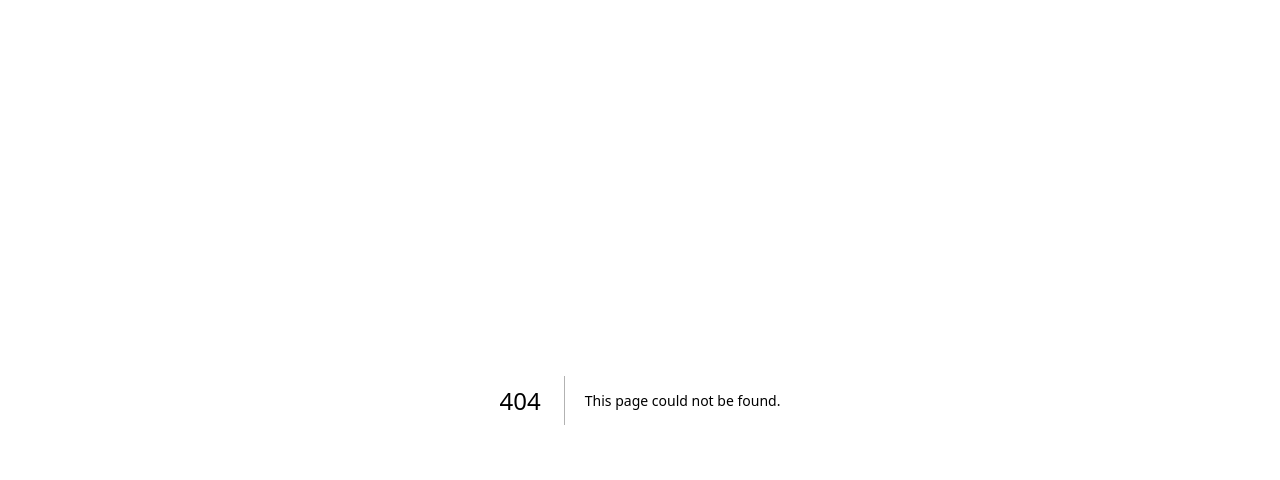
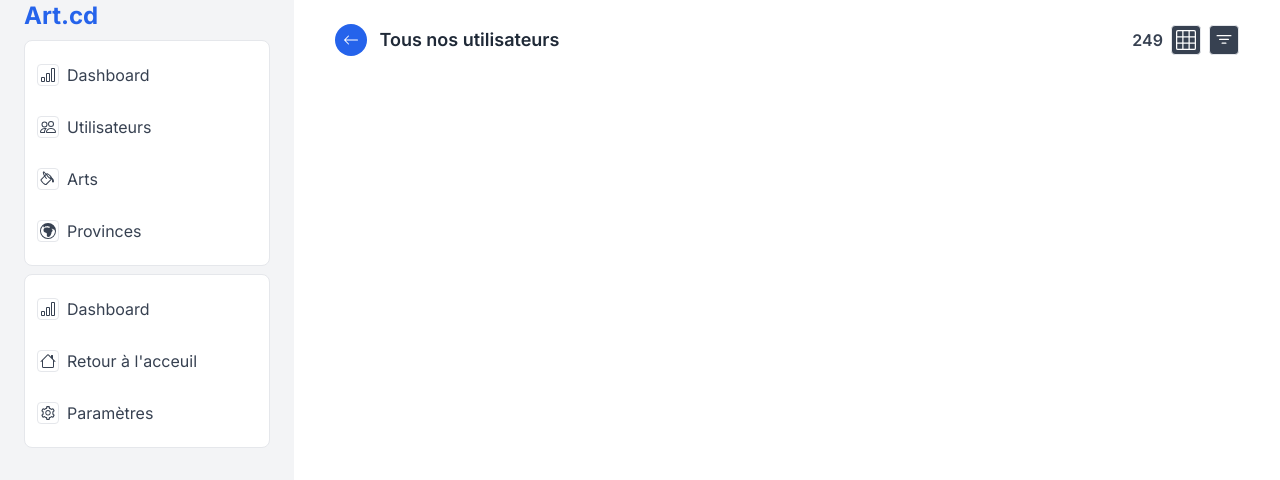
Before and after one commit to aggestor/zik, a Next.js app: page /su/users in a window 1280 px wide. Before the commit this address had no page. Shown: the top 480 px of the page. Built offline with nearby package versions, Linux system fonts and the light colour scheme.

Commit message:
add: users page menu

```diff
--- a/app/su/components/SideMenu.tsx
+++ b/app/su/components/SideMenu.tsx
@@ -1,4 +1,4 @@
-import { BsBarChart, BsHouse } from "react-icons/bs"
+import { BsBarChart, BsGlobeEuropeAfrica, BsHouse, BsPaintBucket, BsPeople } from "react-icons/bs"
 import SideMenuItem from "./SideMenuItem"
 import UserProfileAsMenuItem from "./UserProfileAsMenuItem"
 import {AiOutlineSetting} from "react-icons/ai"
@@ -7,11 +7,11 @@ const SideMenu : React.FC = () =>{
     return <div className="w-[20%] my-3 text-gray-700 mx-6 h-full">
         <h1 className="font-bold w-full text-blue-600 text-2xl">Art.cd</h1>
         <div>
-            <UserProfileAsMenuItem/>
             <div className="bg-white rounded-lg border my-2 p-2 flex flex-col">
-                <SideMenuItem text="Dashboard" href="/user/dashboard"><BsBarChart/></SideMenuItem>
-                <SideMenuItem text="Retour à l'acceuil" href="/"><BsHouse/></SideMenuItem>
-                <SideMenuItem text="Paramètres" href="/user/settings"><AiOutlineSetting/></SideMenuItem>
+                <SideMenuItem text="Dashboard" href="/su"><BsBarChart/></SideMenuItem>
+                <SideMenuItem text="Utilisateurs" href="/su/users"><BsPeople/></SideMenuItem>
+                <SideMenuItem text="Arts" href="/su/arts"><BsPaintBucket/></SideMenuItem>
+                <SideMenuItem text="Provinces" href="/su/states"><BsGlobeEuropeAfrica/></SideMenuItem>
             </div>
             <div className="bg-white rounded-lg border my-2 p-2 flex flex-col">
                 <SideMenuItem text="Dashboard" href="/user/dashboard"><BsBarChart/></SideMenuItem>
--- /dev/null
+++ b/app/su/users/page.tsx
@@ -0,0 +1,35 @@
+"use client"
+import GoBack from "@/components/GoBack";
+import { useState } from "react";
+import { BsFilter, BsGrid3X3, BsList, BsListOl } from "react-icons/bs";
+
+export default function Users(){
+    const [layout, setLayout] = useState("grid")
+    const [filter, setFilter] = useState("default")
+    const [showFilters, setShowFilters] = useState(false)
+    const handleShowFilters = () => setShowFilters(!showFilters)
+    const handleSetLayout = () =>{
+        if(layout === "grid"){
+            setLayout("list")
+        }else setLayout("grid")
+    }
+    return <div className="w-11/12 mx-auto h-[95%]">
+        <div className="w-full flex h-10 items-center justify-between  rounded text-gray-700">
+          <div className="flex items-center">
+          <GoBack/>  <span className="font-semibold text-gray-800 text-lg ml-3">Tous nos utilisateurs</span>
+          </div>
+          <div className="flex space-x-2 relative items-center">
+            <span className="font-semibold">249</span>
+            <span onClick={handleSetLayout} className="rounded cursor-pointer bg-gray-700 text-white flex items-center p-1 border">
+                {layout === "grid" ? <BsGrid3X3 className="h-5 w-5"/> : <BsListOl className="h-5 w-5"/>}
+            </span>
+            <span onClick={handleShowFilters} className="rounded cursor-pointer flex bg-gray-700 text-white items-center p-1 border">
+                <BsFilter className="h-5 w-5"/>
+            </span>
+            {showFilters && <div className="absolute h-56 w-32 rounded top-8 right-1 bg-gray-700 shadow">
+
+</div>}
+          </div>
+        </div>
+    </div>
+}
--- /dev/null
+++ b/components/GoBack.tsx
@@ -0,0 +1,7 @@
+import { BsArrowLeft } from "react-icons/bs";
+
+export default function GoBack(){
+    return <div className="w-8 h-8 bg-blue-600 hover:bg-blue-700 transition-colors duration-700 hover:shadow-blue-300 cursor-pointer  hover:shadow-lg rounded-full text-white grid place-items-center">
+        <BsArrowLeft/>
+    </div>
+}
```
